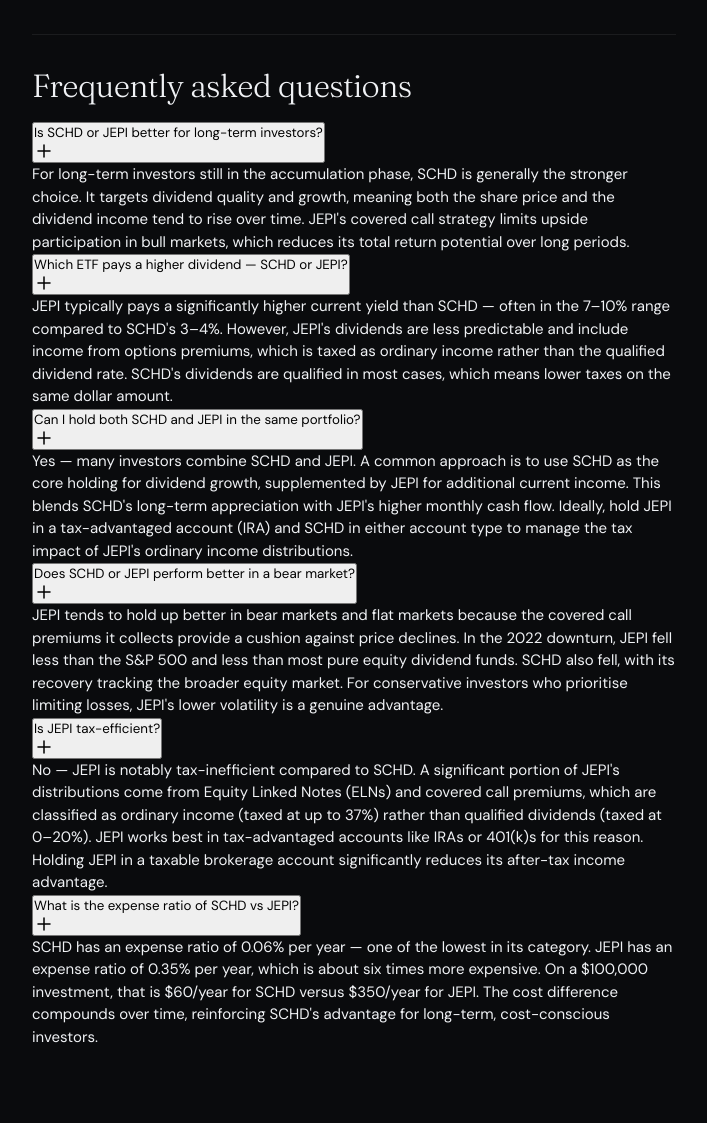
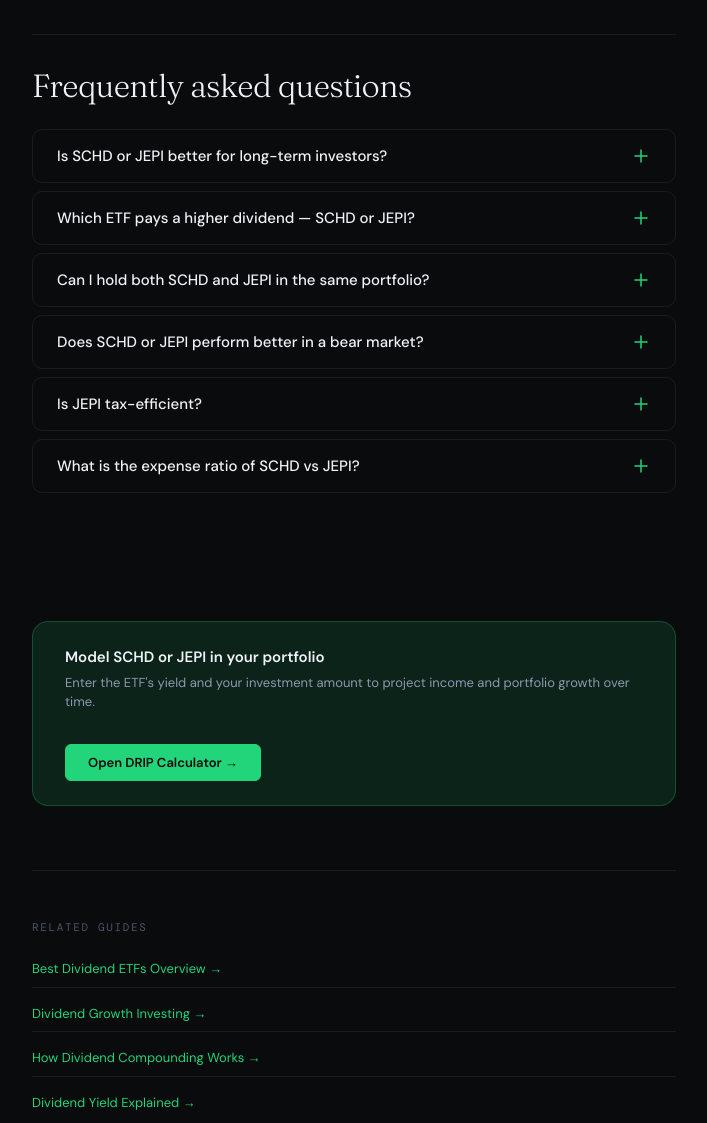
Before and after one commit to bevisslovensko-rgb/divsprout, a plain HTML site: page learn/schd-vs-jepi/index.html in a window 1280 px wide. Shown: the part 7680-8803 px from the top of the page, without its empty margins (82-789 px from the left). Drawn offline with nearby package versions, Linux system fonts and the light colour scheme; a web font is replaced by a local one.

Commit message:
Fix FAQ accordion styling in SCHD vs JEPI article

```diff
--- a/learn/schd-vs-jepi/index.html
+++ b/learn/schd-vs-jepi/index.html
@@ -169,6 +169,61 @@
       display: block;
       margin-top: 2px;
     }
+
+    /* ── FAQ accordion ───────────────────────────────────────── */
+    .article-faq {
+      display: flex;
+      flex-direction: column;
+      gap: var(--space-2);
+      margin-top: var(--space-5);
+    }
+    .article-faq .faq-item {
+      border: 1px solid var(--color-border);
+      border-radius: var(--radius-md);
+      overflow: hidden;
+    }
+    .article-faq .faq-question {
+      width: 100%;
+      background: none;
+      border: none;
+      padding: var(--space-4) var(--space-5);
+      display: flex;
+      justify-content: space-between;
+      align-items: center;
+      gap: var(--space-4);
+      cursor: pointer;
+      text-align: left;
+      font-family: var(--font-sans);
+      font-size: var(--text-base);
+      font-weight: 500;
+      color: var(--color-text-primary);
+      transition: background var(--duration-fast);
+    }
+    .article-faq .faq-question:hover { background: var(--color-bg-surface); }
+    .article-faq .faq-icon {
+      width: 20px;
+      height: 20px;
+      flex-shrink: 0;
+      display: flex;
+      align-items: center;
+      justify-content: center;
+      color: var(--color-green);
+      transition: transform var(--duration-base);
+    }
+    .article-faq .faq-answer {
+      max-height: 0;
+      overflow: hidden;
+      transition: max-height 0.35s ease, padding 0.2s ease;
+      padding: 0 var(--space-5);
+      font-size: var(--text-sm);
+      color: var(--color-text-secondary);
+      line-height: var(--leading-relaxed);
+    }
+    .article-faq .faq-item.is-open .faq-answer {
+      padding: var(--space-4) var(--space-5);
+      border-top: 1px solid var(--color-border);
+    }
+    .article-faq .faq-item.is-open .faq-icon { transform: rotate(45deg); }
 
     /* Verdict cards */
     .verdict-grid {
```
